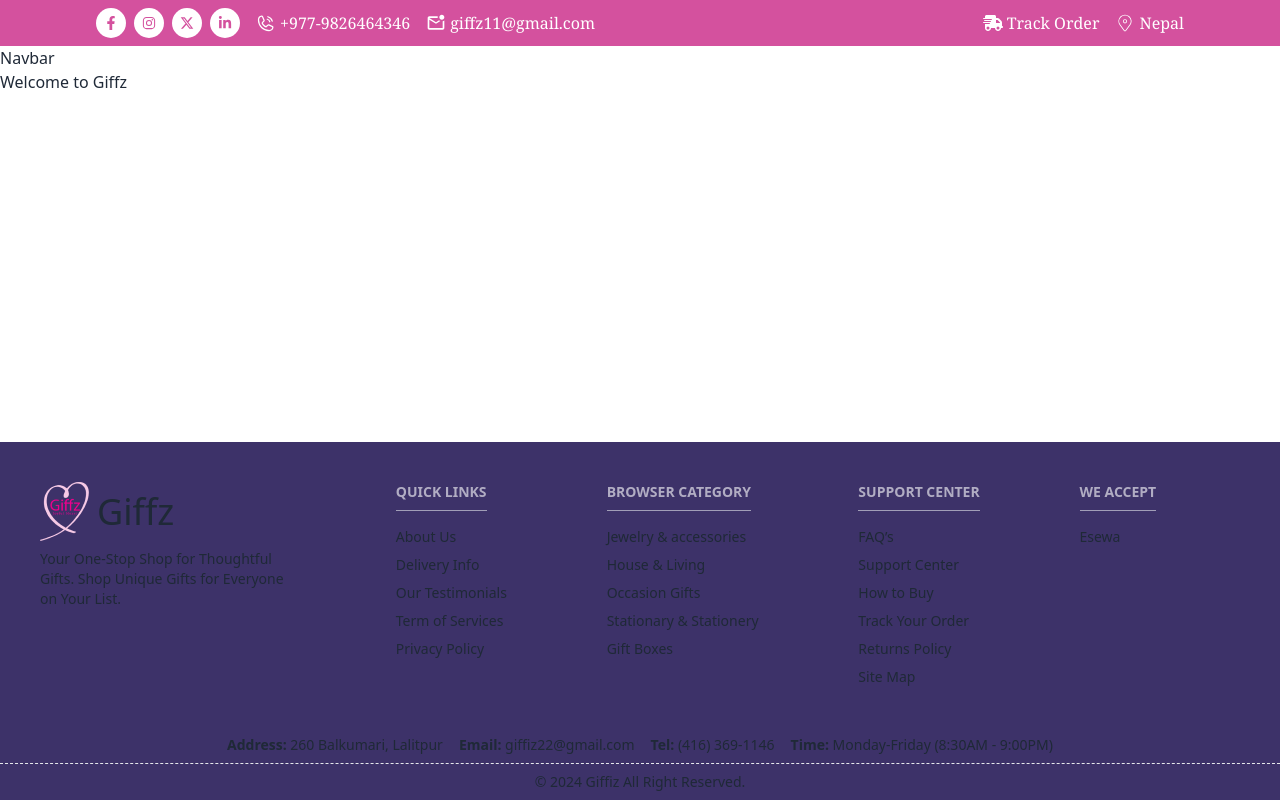
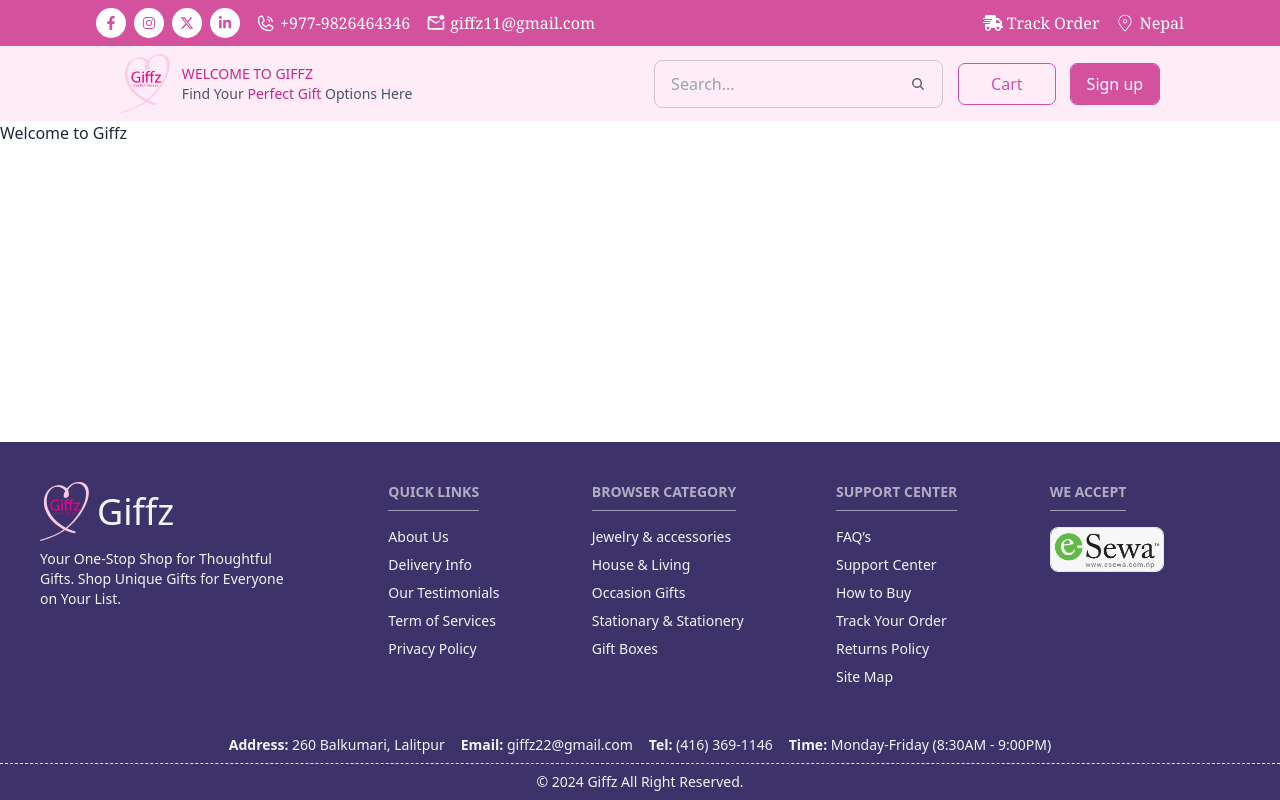
Before and after one commit to MozarcxIaye/Giffz, a React (Vite) app in the folder client/: page / in a window 1280 px wide. Built offline with nearby package versions, Linux system fonts and the light colour scheme.

Commit message:
footer improvised and navbar main nav added

```diff
--- a/client/package.json
+++ b/client/package.json
@@ -10,6 +10,7 @@
     "preview": "vite preview"
   },
   "dependencies": {
+    "classnames": "^2.5.1",
     "react": "^18.3.1",
     "react-dom": "^18.3.1",
     "react-icons": "^5.4.0"
--- a/client/src/components/common/footer/Footer.jsx
+++ b/client/src/components/common/footer/Footer.jsx
@@ -1,11 +1,11 @@
 import React from 'react'
 import logo from "../../../assets/logo.png"
-
+import esewa from "../../../assets/esewa.png"
 
 const Footer = () => {
   return (
-    <div className='bottom-0 absolute w-full bg-[#3D3269]'>
-      <footer className="footer text-base-content p-10 ">
+    <div className='bottom-0 absolute w-full bg-[#3D3269] text-slate-100'>
+      <footer className="footer  p-10 ">
         <aside>
           <div className="flex items-center gap-2">
             <img src={logo} alt="" srcset="" />
@@ -44,7 +44,11 @@ const Footer = () => {
         </nav>
         <nav>
           <h6 className="footer-title text-white border-b pb-2">We Accept</h6>
-          <a className="link link-hover">Esewa</a>
+          <a className="cursor-pointer">
+            <div className='rounded-lg overflow-hidden border'>
+              <img src={esewa} alt="" width={112} className=''/>
+            </div>
+          </a>
 
         </nav>
       </footer>
@@ -52,11 +56,11 @@ const Footer = () => {
       <div className='text-sm flex-col'>
         <ul className='flex justify-center gap-4 border-dashed border-b py-2'>
           <li><span className='font-semibold'>Address:</span> 260 Balkumari, Lalitpur</li>
-          <li><span className='font-semibold'>Email:</span>  giffiz22@gmail.com</li>
+          <li><span className='font-semibold'>Email:</span>  giffz22@gmail.com</li>
           <li><span className='font-semibold'>Tel:</span> (416) 369-1146</li>
           <li><span className='font-semibold'>Time:</span>  Monday-Friday (8:30AM - 9:00PM)</li>
         </ul>
-        <p className='flex justify-center items-center py-2'>©  2024 Giffiz All Right Reserved.</p>
+        <p className='flex justify-center items-center py-2'>©  2024 Giffz All Right Reserved.</p>
       </div>
     </div>
 
--- a/client/src/components/common/navbar/Navbar.jsx
+++ b/client/src/components/common/navbar/Navbar.jsx
@@ -1,11 +1,52 @@
 import React from 'react'
 import InfoNav from './InfoNav'
+import logo from "../../../assets/logo.png"
+import Text from '../../../units/Text'
+import Button from '../../../units/Button'
 
 const Navbar = () => {
   return (
     <div>
       <InfoNav />
-      <p>Navbar</p>
+      {/* <p>Navbar</p> */}
+      <nav className='bg-[#FEEDF7] flex items-center justify-around py-2'>
+        {/* logo */}
+        <div className='flex items-center gap-3'>
+          {/* logoimg */}
+          <div>
+            <img src={logo} alt="" />
+          </div>
+          {/* logo description */}
+          <div className='flex flex-col text-sm'>
+            <span className='uppercase text-[#C92686]'>Welcome to Giffz</span>
+            <span className='capitalize text-slate-600'>Find your <span className='text-[#C92686]'>Perfect Gift</span> Options Here</span>
+          </div>
+        </div>
+
+        {/* right nav */}
+        <div className='flex items-center gap-4'>
+          <label className="input input-bordered flex items-center gap-2 bg-transparent">
+            <input type="text" className="grow h-8" placeholder="Search..." />
+            <svg
+              xmlns="http://www.w3.org/2000/svg"
+              viewBox="0 0 16 16"
+              fill="currentColor"
+              className="h-4 w-4 opacity-70">
+              <path
+                fillRule="evenodd"
+                d="M9.965 11.026a5 5 0 1 1 1.06-1.06l2.755 2.754a.75.75 0 1 1-1.06 1.06l-2.755-2.754ZM10.5 7a3.5 3.5 0 1 1-7 0 3.5 3.5 0 0 1 7 0Z"
+                clipRule="evenodd" />
+            </svg>
+          </label>
+
+          <button className='outline outline-1 outline-[#D451AC] text-[#D451AC] rounded-md px-8 py-2 '>
+            Cart
+          </button>
+
+          <button className='bg-[#D4519E] text-white px-4 rounded-md outline outline-1 outline-[#D4519E] py-2'>Sign up</button>
+        </div>
+
+      </nav>
     </div>
   )
 }
--- /dev/null
+++ b/client/src/units/Button.jsx
@@ -0,0 +1,68 @@
+import React from "react";
+import classnames from "classnames";
+
+const Button = React.memo(
+  ({
+    children,
+    className,
+    size = "medium-md",
+    usage = "default",
+    outline = "brand",
+    ...other
+  }) => {
+    return (
+      <button
+        className={classnames(
+          "flex items-center justify-center gap-3 font-medium leading-7 min-w-[150px] transition-all duration-200 ease-in-out", // Common classes
+          className, // Allow custom class overrides
+          {
+            // -------- Padding & Border Radius based on Size -------- //
+            // Large Sizes
+            "p-6 rounded-[10px]": size === "large-md",
+            "p-6 rounded-[24px]": size === "large-lg",
+            "p-6 rounded-[26px]": size === "large-xl",
+
+            // Medium Sizes
+            "py-3 px-6 rounded-[10px]": size === "medium-md",
+            "py-3 px-6 rounded-[24px]": size === "medium-lg",
+            "py-3 px-6 rounded-[26px]": size === "medium-xl",
+
+            // Default Sizes
+            "py-4 px-3 rounded-[10px]": size === "default-md",
+            "py-4 px-3 rounded-[24px]": size === "default-lg",
+            "py-4 px-3 rounded-[26px]": size === "default-xl",
+
+            // Small Sizes
+            "py-2 px-3 rounded-[10px]": size === "small-md",
+            "py-2 px-3 rounded-[24px]": size === "small-lg",
+            "py-2 px-3 rounded-[26px]": size === "small-xl",
+            // -------- End of Padding & Border Radius -------- //
+
+            // -------- Background Colors based on Usage -------- //
+            "bg-black-1000 text-white": usage === "default",
+            "bg-primary-500 text-primary-1000": usage === "primary",
+            "bg-primary-800 text-white": usage === "info",
+            "bg-dark-blue text-black-100": usage === "brand",
+            "bg-white text-primary-700": usage === "click",
+            "bg-gradient-to-r from-fadish-blue to-fade-blue text-white hover:bg-white":
+              usage === "primary-gradient",
+            // -------- End of Background Colors -------- //
+
+            // -------- Border Styles -------- //
+            "border border-brand": outline === "brand",
+            "border border-primary-800": outline === "primary",
+            "border-none": outline === "none",
+            // -------- End of Border Styles -------- //
+          }
+        )}
+        {...other}
+      >
+        {children}
+      </button>
+    );
+  }
+);
+
+Button.displayName = "Button";
+
+export default Button;
--- /dev/null
+++ b/client/src/units/Text.jsx
@@ -0,0 +1,52 @@
+import classNames from "classnames";
+import React from "react";
+
+const FONT_SIZES = {
+  // Default font sizes
+  "heading-lg-default": "text-[64px] font-medium",
+  "heading-md-default": "text-[48px] font-medium",
+  "heading-sm-default": "text-[36px] font-medium",
+  "heading-xsm-default": "text-[28px] font-medium",
+  "body-lg-default": "text-[26px] font-medium",
+  "body-md-default": "text-[18px] font-medium",
+  "body-sm-default": "text-[14px] font-medium",
+
+  // Mid font sizes
+  "heading-lg-mid": "text-[64px] font-semibold",
+  "heading-md-mid": "text-[48px] font-semibold",
+  "heading-sm-mid": "text-[36px] font-semibold",
+  "heading-xsm-mid": "text-[28px] font-semibold",
+  "body-lg-mid": "text-[26px] font-semibold",
+  "body-md-mid": "text-[18px] font-semibold",
+  "body-sm-mid": "text-[14px] font-semibold",
+
+  // Rare font sizes
+  "heading-lg-rare": "text-[64px] font-bold",
+  "heading-md-rare": "text-[48px] font-bold",
+  "heading-sm-rare": "text-[36px] font-bold",
+  "heading-xsm-rare": "text-[28px] font-bold",
+  "body-lg-rare": "text-[26px] font-bold",
+  "body-md-rare": "text-[18px] font-bold",
+  "body-sm-rare": "text-[14px] font-bold",
+};
+
+const USAGE_COLORS = {
+  brand: "text-white",
+  default: "text-black-1000",
+  primary: "text-primary-700",
+  click: "text-primary-1000",
+  info: "text-dark-blue",
+};
+
+const Text = React.memo(({ size = "body-lg-default", usage = "default", children, className, ...other }) => {
+  const textSizeClass = FONT_SIZES[size];
+  const usageClass = USAGE_COLORS[usage];
+
+  return (
+    <p className={classNames(textSizeClass, usageClass, className)} {...other}>
+      {children}
+    </p>
+  );
+});
+
+export default Text;
```
Also changed, not shown: client/src/assets/esewa.png (added), 1 other file (tests, documents, lock files or other folders).
